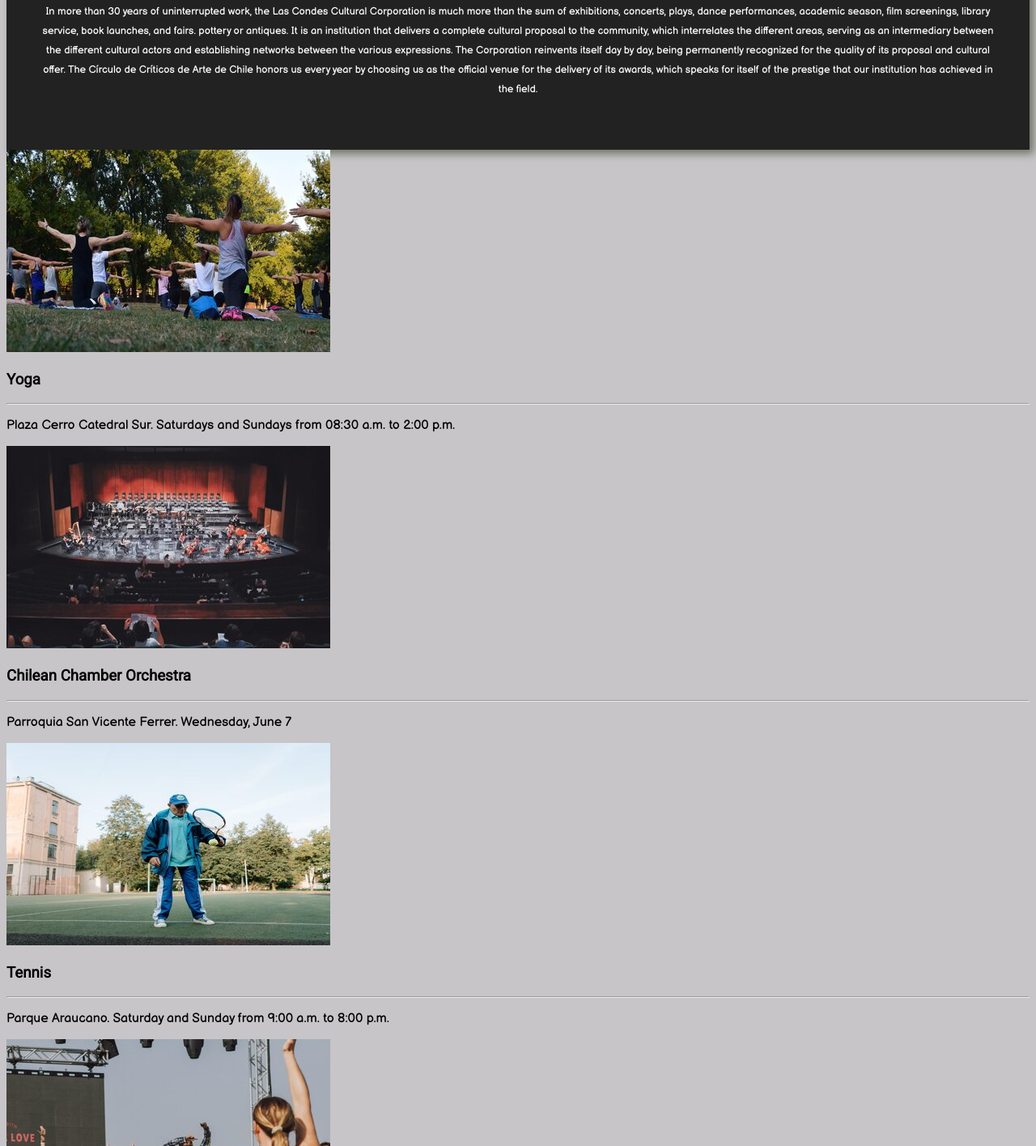
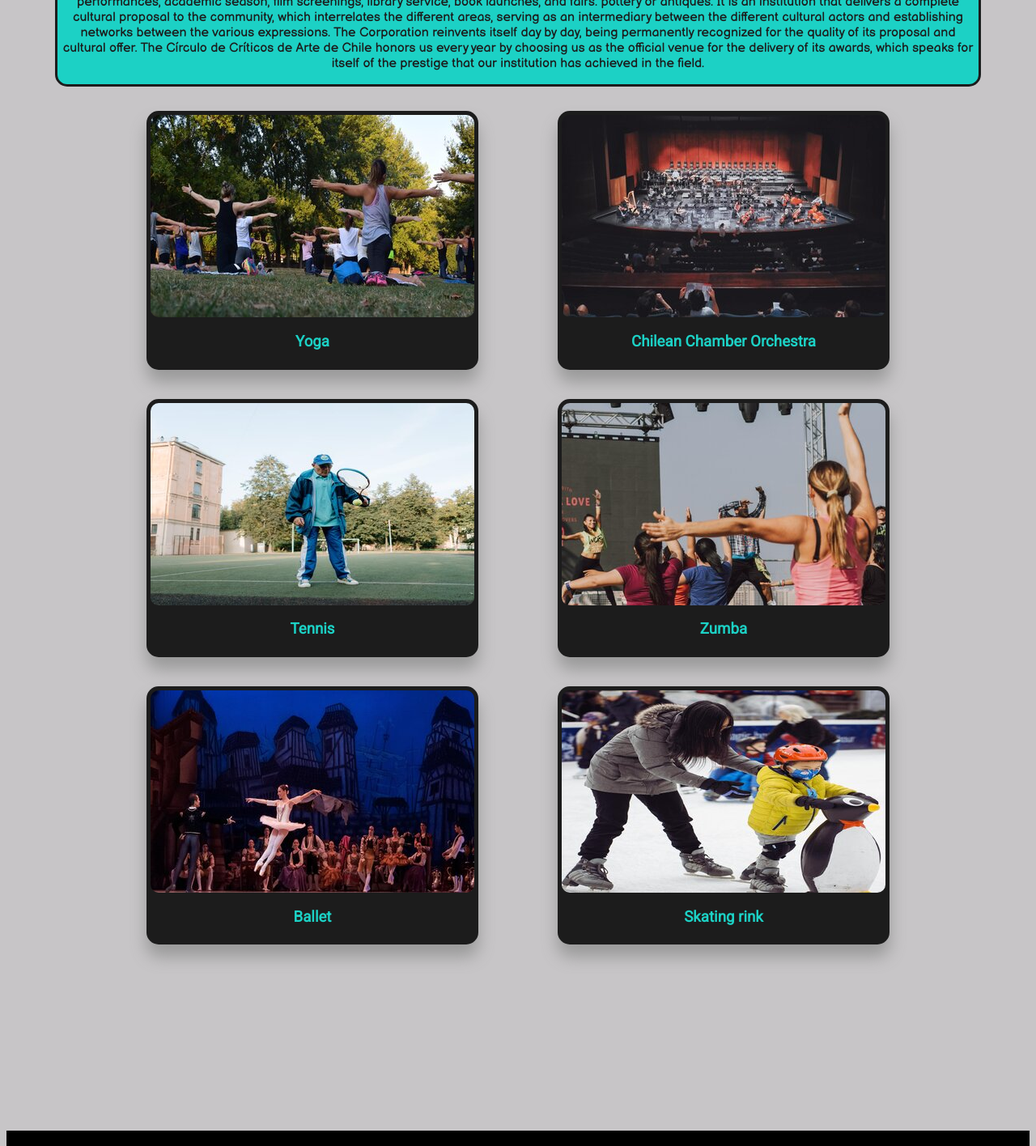
Before and after one commit to ernesto-quispe/WDD130, a plain HTML site: page mlc/events.html in a window 1280 px wide. Shown: the part 743-2159 px from the top of the page at 81% size. Drawn offline with Linux system fonts and the light colour scheme.

Commit message:
events css

```diff
--- a/mlc/events.html
+++ b/mlc/events.html
@@ -5,13 +5,17 @@
     <meta http-equiv="X-UA-Compatible" content="IE=edge" />
     <meta name="viewport" content="width=device-width, initial-scale=1.0" />
     <title>Las Condes | Events</title>
-    <link rel="stylesheet" href="styles/style.css">
+    <link rel="stylesheet" href="styles/style.css" />
   </head>
   <body>
     <div id="content">
       <header>
         <a id="logo_link" href="index.html">
-          <img class="logo" src="images/w10/rsz_3lascondes-logostransparent.png" alt="Las Condes Logo" />
+          <img
+            class="logo"
+            src="images/w10/rsz_3lascondes-logostransparent.png"
+            alt="Las Condes Logo"
+          />
         </a>
         <nav>
           <a href="index.html">Home</a>
@@ -29,90 +33,96 @@
         </div>
       </div>
 
-      <main class="events-grid">
-        <section class="msg">
-            <h2>Events</h2>
-            <p>
-                In more than 30 years of uninterrupted work, the Las Condes Cultural Corporation is much more than the sum of exhibitions, concerts, plays, dance performances, academic season, film screenings, library service, book launches, and fairs. pottery or antiques. It is an institution that delivers a complete cultural proposal to the community, which interrelates the different areas, serving as an intermediary between the different cultural actors and establishing networks between the various expressions. The Corporation reinvents itself day by day, being permanently recognized for the quality of its proposal and cultural offer. The Círculo de Críticos de Arte de Chile honors us every year by choosing us as the official venue for the delivery of its awards, which speaks for itself of the prestige that our institution has achieved in the field.
-            </p>
+      <main>
+        <section class="events-msg">
+          <h2>Events</h2>
+          <p>
+            In more than 30 years of uninterrupted work, the Las Condes Cultural
+            Corporation is much more than the sum of exhibitions, concerts,
+            plays, dance performances, academic season, film screenings, library
+            service, book launches, and fairs. pottery or antiques. It is an
+            institution that delivers a complete cultural proposal to the
+            community, which interrelates the different areas, serving as an
+            intermediary between the different cultural actors and establishing
+            networks between the various expressions. The Corporation reinvents
+            itself day by day, being permanently recognized for the quality of
+            its proposal and cultural offer. The Círculo de Críticos de Arte de
+            Chile honors us every year by choosing us as the official venue for
+            the delivery of its awards, which speaks for itself of the prestige
+            that our institution has achieved in the field.
+          </p>
         </section>
+
+        <div class="events-grid">
 
           <article class="all-events">
             <img
               src="images/w10/rsz_pexels-rui-dias-1472887.jpg"
               alt="People in yoga classes"
-            />
+              class="image"/>
             <h3>Yoga</h3>
-            <hr />
-            <p>
-                Plaza Cerro Catedral Sur. Saturdays and Sundays from 08:30 a.m. to 2:00 p.m.
-            </p>
+            <div class="overlay">
+              <div class="text">Plaza Cerro Catedral Sur. Saturdays and Sundays from 08:30 a.m. to
+                2:00 p.m.</div>
+            </div>
           </article>
-
 
           <article class="all-events">
             <img
               src="images/w10/rsz_1pexels-matheus-viana-2372945.jpg"
               alt="People enjoying in a Orchestra"
-            />
+              class="image"/>
             <h3>Chilean Chamber Orchestra</h3>
-            <hr />
-            <p>
-                Parroquia San Vicente Ferrer. Wednesday, June 7
-            </p>
+            <div class="overlay">
+              <div class="text">Parroquia San Vicente Ferrer. Wednesday, June 7.</div>
+            </div>
           </article>
-
 
           <article class="all-events">
             <img
               src="images/w10/rsz_pexels-cottonbro-studio-6292463.jpg"
               alt="Senior adult playing tennis"
-            />
+              class="image"/>
             <h3>Tennis</h3>
-            <hr />
-            <p>
-                Parque Araucano. Saturday and Sunday from 9:00 a.m. to 8:00 p.m.
-            </p>
+            <div class="overlay">
+              <div class="text">Parque Araucano. Saturday and Sunday from 9:00 a.m. to 8:00 p.m.</div>
+            </div>
           </article>
-
 
           <article class="all-events">
             <img
               src="images/w10/rsz_1pexels-kate-trysh-4090012.jpg"
               alt="People participating in zumba classes"
-            />
+              class="image"/>
             <h3>Zumba</h3>
-            <hr />
-            <p>
-                Parque Araucano. Saturdays from 9:00 a.m. to 11:00 a.m.
-            </p>
+            <div class="overlay">
+              <div class="text">Parque Araucano. Saturdays from 9:00 a.m. to 11:00 a.m.</div>
+            </div>
           </article>
-
 
           <article class="all-events">
             <img
               src="images/w10/rsz_1pexels-pixabay-45258.jpg"
               alt="Ballet show"
-            />
+              class="image"/>
             <h3>Ballet</h3>
-            <hr />
-            <p>
-                Teatro Centro Cultural Las Condes. Thursday, June 8 and 29.
-            </p>
+            <div class="overlay">
+              <div class="text">Teatro Centro Cultural Las Condes. Thursday, June 8 and 29.</div>
+            </div>
           </article>
-
 
           <article class="all-events">
             <img
               src="images/w10/rsz_pexels-code-mnml-15254171.jpg"
               alt="Mom and son skating"
-            />
+              class="image"/>
             <h3>Skating rink</h3>
-            <hr />
-            <p>
-                The whole month of June. Parque Araucano
-            </p>
+            <div class="overlay">
+              <div class="text">The whole month of June. Parque Araucano.</div>
+            </div>
           </article>
+
+        </div>
       </main>
 
       <footer>
@@ -120,7 +130,6 @@
         <p><a href="site-plan.html">Site Plan</a></p>
         <p><a href="contactus.html">Contact Us</a></p>
         <div class="social">
-
           <a href="https://facebook.com" target="_blank">
             <img src="images/w10/facebook.png" alt="fb icon" />
           </a>
@@ -132,7 +141,6 @@
           <a href="https://instagram.com" target="_blank">
             <img src="images/w10/instagram.png" alt="instagram icon" />
           </a>
-
         </div>
       </footer>
     </div>
--- a/mlc/styles/style.css
+++ b/mlc/styles/style.css
@@ -180,6 +180,86 @@ body{
 
 
 
+ /* EVENTS HTML */
+
+ .events-grid {
+    margin: auto;
+    padding: 20px 0;
+    max-width: 1000px;
+    display: grid;
+    grid-template-columns: repeat(2, 1fr);
+    grid-gap: 1em;
+    justify-items: center;
+  }
+  .all-events {
+    padding: 5px;
+    margin: 10px;
+    box-shadow: 0 15px 20px #999;
+    text-align: center;
+    position: relative;
+    background-color: #1C1C1C;
+    border-radius: 15px;
+  }
+
+ .events-msg{
+   background-color: #1CD1C5;
+   color: #1C1C1C;
+   border-color: #1C1C1C;
+   border-radius: 15px;
+   border-style: solid;
+   max-width: 90%;
+   margin: auto;
+ }
+ .events-msg h2{
+    color: #1C1C1C;
+ }
+ .all-events h3 {
+   color: #1CD1C5;
+ }
+
+.image {
+  display: block;
+  width: 100%;
+  height: auto;
+  border-radius: 10px;
+}
+
+.overlay {
+  position: absolute;
+  top: 0;
+  bottom: 0;
+  left: 0;
+  right: 0;
+  opacity: 0;
+  transition: .5s ease;
+  background-color: #1CD1C5;
+}
+
+.all-events:hover .overlay {
+  opacity: 1;
+}
+
+.text {
+  color: #1C1C1C;
+  font-size: 20px;
+  position: absolute;
+  top: 50%;
+  left: 50%;
+  -webkit-transform: translate(-50%, -50%);
+  -ms-transform: translate(-50%, -50%);
+  transform: translate(-50%, -50%);
+  text-align: center;
+}
+
+
+
+
+
+
+
+
+
+
 @media screen and (max-width: 900px) {
     #hero, .home-grid {
         display: block;
@@ -229,4 +309,10 @@ body{
     footer {
         margin-top: 25px;
     }
+    .events-grid {
+      display: block;
+    }
+    .events-msg{
+        max-width: 100%;
+    }
 }
```
